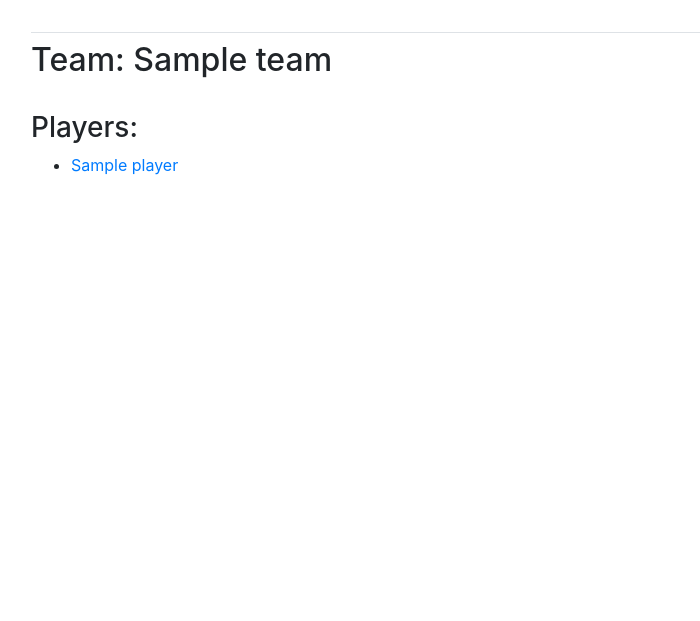
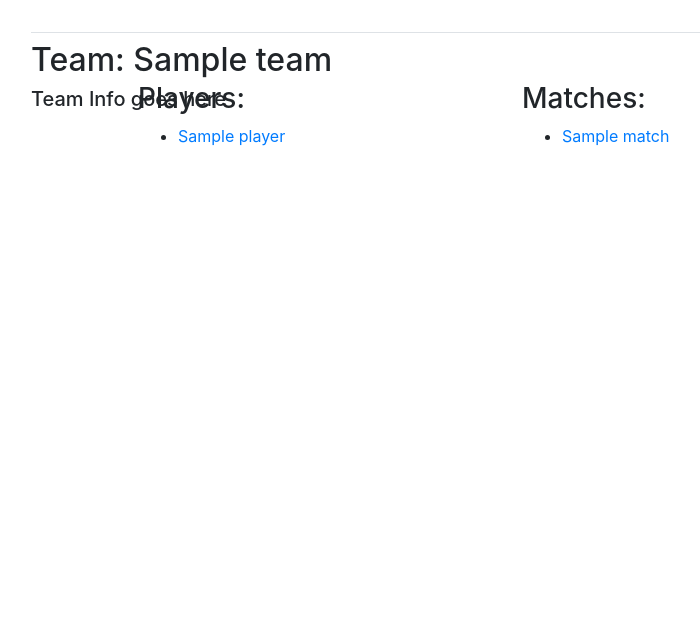
Before and after one commit to harmanmahal2/Python, a Django app: template your_stats/match_results/templates/match_results/team.html in a window 1280 px wide. Shown: the part 58-679 px from the top of the page, without its empty margins (54-754 px from the left). Run offline with Django 3.2, Linux system fonts and the light colour scheme; the template is opened without the code that fills it: most values are stand-ins (such as "Sample title", 1, 10 or a date in 2020); some libraries are stand-ins or nearby versions.

Commit message:
basic pages done

```diff
--- a/your_stats/match_results/templates/match_results/match.html
+++ b/your_stats/match_results/templates/match_results/match.html
@@ -3,6 +3,8 @@
 {% block content %}
 
 {% load mathfilters %}
+
+
 
 <h2> {{ match }} </h2>
 
--- a/your_stats/match_results/templates/match_results/team.html
+++ b/your_stats/match_results/templates/match_results/team.html
@@ -2,10 +2,42 @@
 
 {% block content %}
 
+<style type="text/css">
+   .split {
+  height: 70%;
+  width: 50%;
+  position: fixed;
+  z-index: 1;
+  top: 15%;
+  overflow-x: hidden;
+  padding-top: 20px;
+}
+
+/* Control the left side */
+.left {
+  left: 15%;
+
+}
+
+/* Control the right side */
+.right {
+  right: 5%;
+
+}
+
+
+
+
+</style>
+
+
     <h2> Team: {{ team }} </h2>
 
-     <br>
 
+<h5> Team Info goes here</h5>
+    <br>
+    <br>
+<div class="split left">
     <h3> Players: </h3>
 
 
@@ -21,4 +53,27 @@
         </uL>
 
 
+
+
+</div>
+
+
+<div class="split right">
+
+    <h3> Matches: </h3>
+
+
+        <ul>
+        {% for match in matches %}
+            <li>
+                <a href="{% url 'match_results:match' match.id %}">{{ match }}</a>
+            </li>
+
+        {% empty %}
+            <li> There are no matches added for this team.</li>
+        {% endfor %}
+        </uL>
+
+</div>
+
 {% endblock %}
--- a/your_stats/match_results/urls.py
+++ b/your_stats/match_results/urls.py
@@ -6,7 +6,9 @@ urlpatterns = [
     path('', views.index, name='index'),
     path('matches/', views.matches , name='matches'),
     path('matches/<int:match_id>/', views.match, name='match'),
-    path('players/', views.players , name='players'),
+    path('leagues/', views.leagues , name='leagues'),
+    path('league/<int:league_id>/', views.league , name='league'),
+    path('players/', views.players, name='players'),
     path('players/<int:player_id>/', views.player, name='player'),
     path('teams/', views.teams, name='teams'),
     path('teams/<int:team_id>/', views.team, name='team'),
```
Also changed, not shown: your_stats/match_results/templates/match_results/league.html (added, +25 -0 lines), your_stats/match_results/templates/match_results/leagues.html (added, +24 -0 lines), your_stats/match_results/templates/match_results/player.html (+7 -2 lines), your_stats/db.sqlite3, your_stats/match_results/migrations/0009_alter_player_player_number.py (added).
